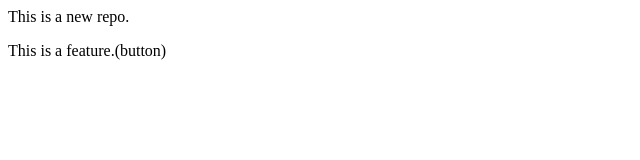
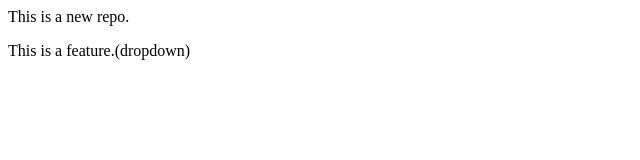
Before and after one commit to rishikesh199926/localrepo, a plain HTML site: page index.html in a window 1280 px wide. Shown: the full height of the page, 0-640 px from the left. Drawn offline with Linux system fonts and the light colour scheme.

Commit message:
Add Dropdown

```diff
--- a/index.html
+++ b/index.html
@@ -1,2 +1,2 @@
 <p>This is a new repo.</p>
-<p>This is a feature.(button)</p>
+<p>This is a feature.(dropdown)</p>
```
